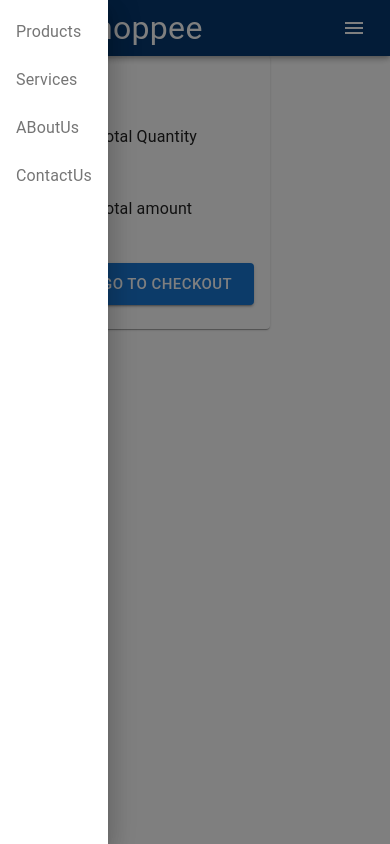
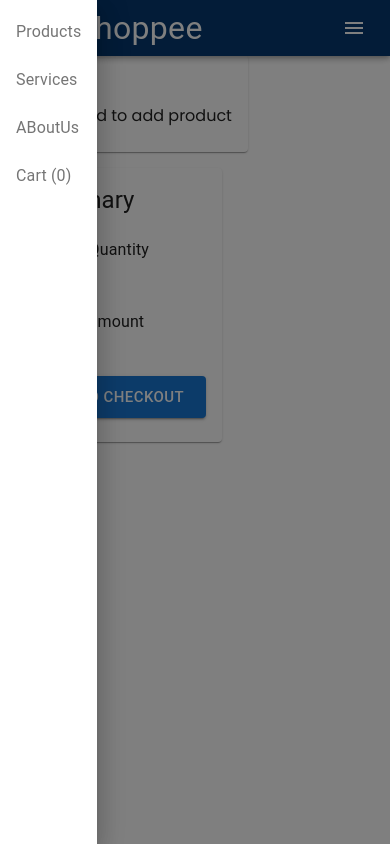
Before and after one commit to ashikfifa/Shop-swift, a React (Create React App) app: page /cart in a window 390 px wide. Both pictures are taken after a click on the button 354 px from the left and 28 px from the top of the page. Built offline with nearby package versions, Linux system fonts and the light colour scheme.

Commit message:
responsive and design modification

```diff
--- a/src/components/Header/DrawyerComp.js
+++ b/src/components/Header/DrawyerComp.js
@@ -8,9 +8,31 @@ import {
   ListItemText,
 } from "@mui/material";
 import MenuIcon from "@mui/icons-material/Menu";
-const pages = ["Products", "Services", "ABoutUs", "ContactUs"];
+import { useNavigate } from "react-router-dom";
+import { useSelector } from "react-redux";
+
 const DrawerComp = () => {
   const [openDrawer, setOpenDrawer] = useState(false);
+  const navigate=useNavigate()
+
+  const { totalQuantity } = useSelector(
+    (state) => state.allCart
+  );
+  const pages = ["Products", "Services", "ABoutUs", `Cart (${totalQuantity})` ];
+
+  const handleDrawerItemClick = (pageText) => {
+
+    if(pageText=='Products'){
+      navigate('/')
+    }
+    else if(pageText=='Services'){
+      navigate('/services')
+    }
+    else if(pageText=='Cart'){
+      navigate('/cart')
+    }
+    setOpenDrawer(false);
+  };
 
   return (
     <React.Fragment>
@@ -20,10 +42,10 @@ const DrawerComp = () => {
         onClose={() => setOpenDrawer(false)}
       >
         <List>
-          {pages.map((page, index) => (
-            <ListItemButton key={index}>
+          {pages.map((pageText, index) => (
+            <ListItemButton key={index} onClick={() => handleDrawerItemClick(pageText)}>
               <ListItemIcon>
-                <ListItemText>{page}</ListItemText>
+                <ListItemText>{pageText}</ListItemText>
               </ListItemIcon>
             </ListItemButton>
           ))}
--- a/src/components/cartPage.js
+++ b/src/components/cartPage.js
@@ -46,13 +46,16 @@ const CartPage = () => {
                 </Typography>
               </CardHeader>
               <CardContent>
+                {cart.length == 0 ? (
+                  <>You need to add product</>
+                ) : (
+                  <>
                     {cart?.map((data) => (
-
                       <Grid container key={data.id}>
                         <Grid item lg={3}>
                           <img
                             src={data.img}
-                            style={{width:"100%"}}
+                            style={{ width: "100%" }}
                             alt="Blue Jeans Jacket"
                           />
                         </Grid>
@@ -71,7 +74,14 @@ const CartPage = () => {
                           </Button>
                         </Grid>
                         <Grid item lg={4}>
-                        <div style={{marginTop:"10%",display:"flex", alignItems:"center", gap:"3px"}}>
+                          <div
+                            style={{
+                              marginTop: "10%",
+                              display: "flex",
+                              alignItems: "center",
+                              gap: "3px",
+                            }}
+                          >
                             <Button
                               variant="contained"
                               color="primary"
@@ -108,21 +118,19 @@ const CartPage = () => {
                             <strong>{data.price}</strong>
                           </Typography>
                         </Grid>
-
                       </Grid>
-
                     ))}
+                  </>
+                )}
               </CardContent>
             </Card>
           </Grid>
           <Grid item lg={5}>
             <Card mb={4}>
-              <CardHeader py={3}>
+              <CardContent>
                 <Typography variant="h5" mb={0}>
                   Summary
                 </Typography>
-              </CardHeader>
-              <CardContent>
                 <List>
                   <ListItem>
                     <ListItemText
--- a/src/mockData/mockData.js
+++ b/src/mockData/mockData.js
@@ -27,7 +27,7 @@ export const BabyProduct=[
     {
         id: 8,
         img:'https://rflbestbuy.com/images/thumbnails/240/240/detailed/136/smile-1-.jpg',
-        name:'Smile Baby Walker Melody - Cyan Blue & White',
+        name:'Smile Baby Walker Melody',
         price:2500,
         quantity: 1,
     },
```
Lines whose indentation alone changed are shown as unchanged.
